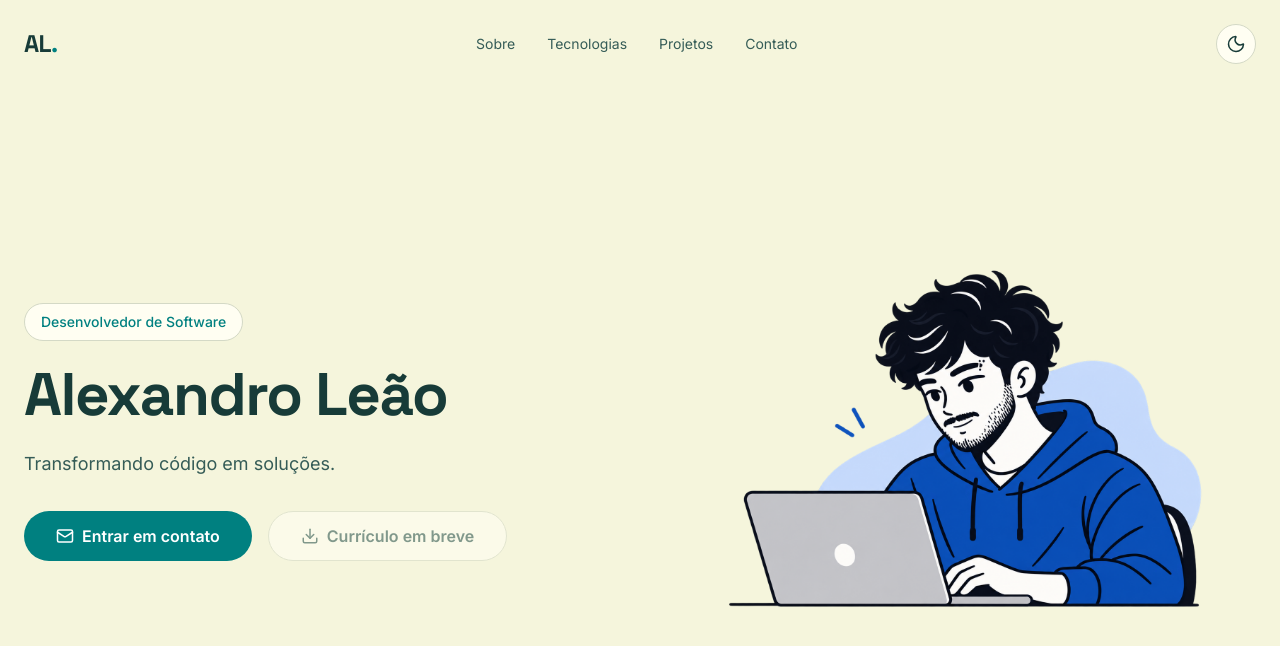
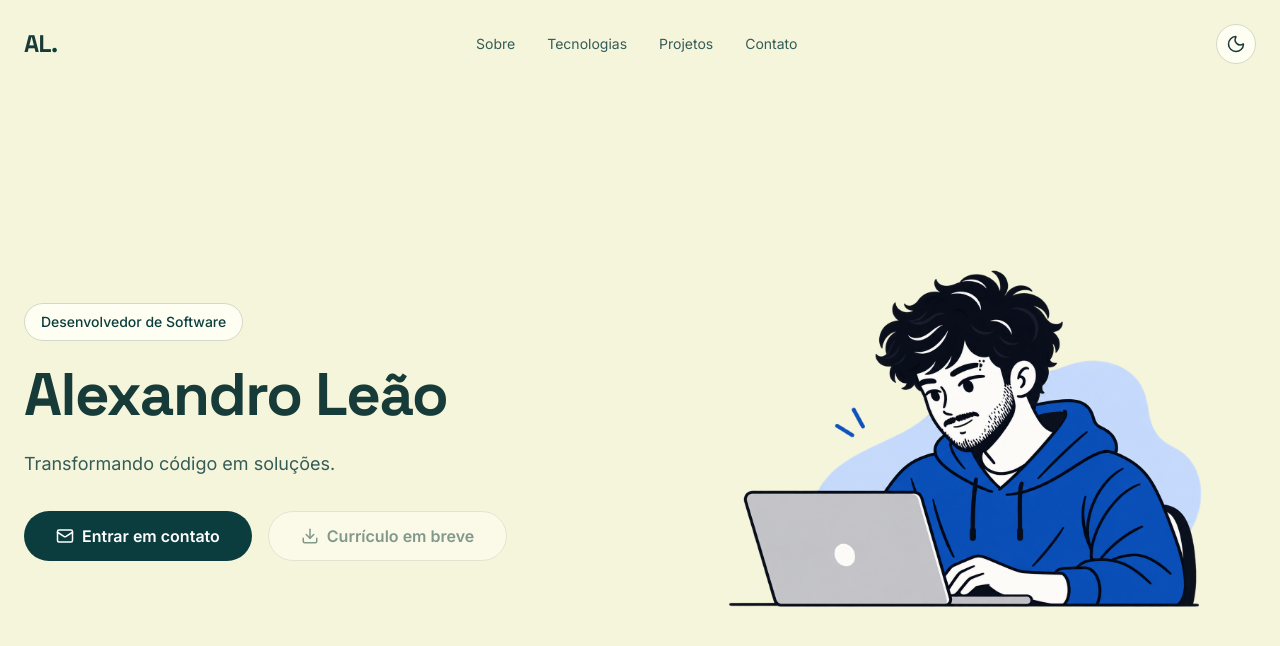
Before and after one commit to AlexandroLeao/developer-portfolio, a React (Vite) app: page / in a window 1280 px wide. Shown: the top 646 px of the page. Built offline with nearby package versions, Linux system fonts and the light colour scheme.

Commit message:
style: finalize deep teal and beige color palette

```diff
--- a/src/App.tsx
+++ b/src/App.tsx
@@ -33,7 +33,7 @@ function App() {
           <div className="flex flex-col gap-4 sm:flex-row">
             <a
               href="#contact"
-              className="inline-flex items-center justify-center gap-2 rounded-full bg-[#008080] px-8 py-3 font-semibold text-white transition-colors duration-300 hover:bg-[#006969] focus-visible:outline-2 focus-visible:outline-offset-4 focus-visible:outline-(--color-primary)"
+              className="inline-flex items-center justify-center gap-2 rounded-full bg-[#0b3d3e] px-8 py-3 font-semibold text-white transition-colors duration-300 hover:bg-[#082e2f] focus-visible:outline-2 focus-visible:outline-offset-4 focus-visible:outline-(--color-primary)"
             >
               <Mail size={18} aria-hidden="true" />
               Entrar em contato
--- a/src/index.css
+++ b/src/index.css
@@ -8,7 +8,7 @@
   --font-display: "Space Grotesk", sans-serif;
 }
 
-/* Tema claro: Beige + Teal */
+/* Tema claro: Beige + Deep Teal */
 :root {
   color-scheme: light;
 
@@ -18,13 +18,13 @@
   --color-text: #173b38;
   --color-text-muted: #355c57;
 
-  --color-primary: #008080;
+  --color-primary: #0b3d3e;
   --color-secondary: #173b38;
 
   --color-border: #d4d9c6;
 }
 
-/* Tema escuro: preto profundo + Teal + Beige */
+/* Tema escuro: preto profundo + Deep Teal + Beige */
 :root.dark {
   color-scheme: dark;
 
```
